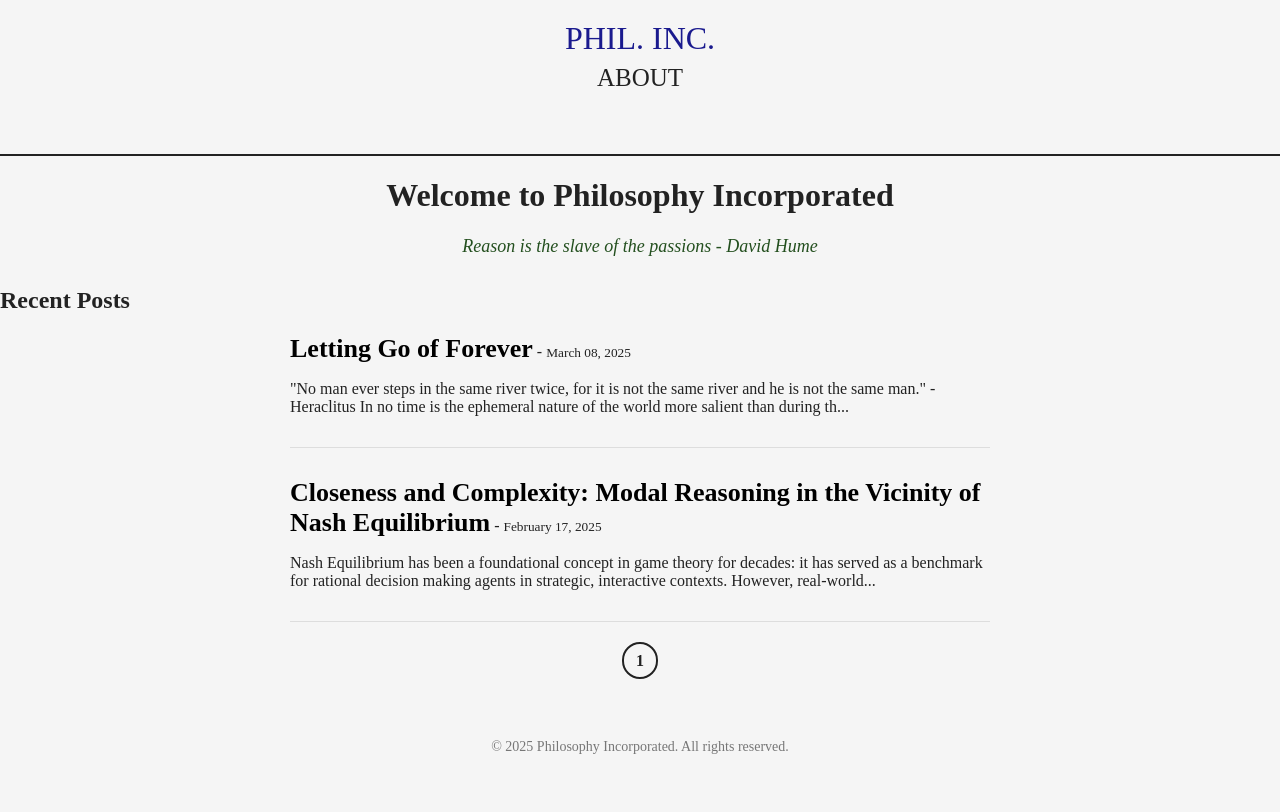
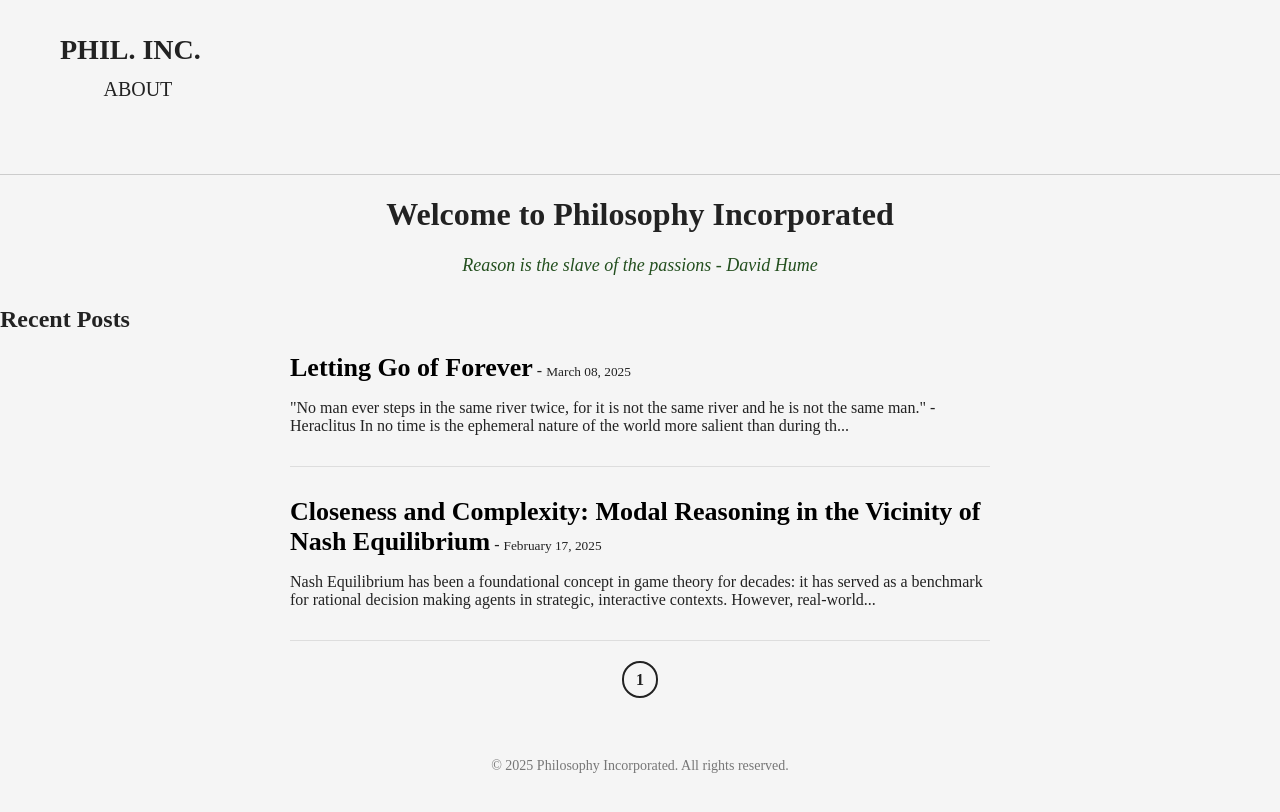
Before and after one commit to shanehaynes/Blog, a Jekyll site: the page built from index.html, in a window 1280 px wide. Shown: the top 812 px of the page. Built offline with Jekyll 4.4.1, drawn with Linux system fonts in a browser that asks for light colours; the list of posts is cut into pages by our own code.

Commit message:
Update styles.css

```diff
--- a/assets/styles.css
+++ b/assets/styles.css
@@ -18,6 +18,40 @@
 nav a:hover {
     color: #234f1e;
 }
+
+/* Header container */
+.site-header {
+    display: flex;
+    justify-content: space-between;
+    align-items: center;
+    padding: 30px 60px;
+    border-bottom: 1px solid #ccc;
+    background-color: #f5f5f5;
+}
+
+/* Site title on the left */
+.site-title {
+    font-size: 28px;
+    font-family: "Merriweather", serif;
+    font-weight: bold;
+    color: #222;
+    text-decoration: none;
+}
+
+/* Navigation on the right */
+.site-nav a {
+    font-size: 20px;
+    font-weight: normal;
+    color: #222;
+    text-decoration: none;
+    margin-left: 30px;
+    transition: color 0.3s ease-in-out;
+}
+
+.site-nav a:hover {
+    color: #234f1e;
+}
+
 
 body {
     font-family: "Lora", serif;
```
